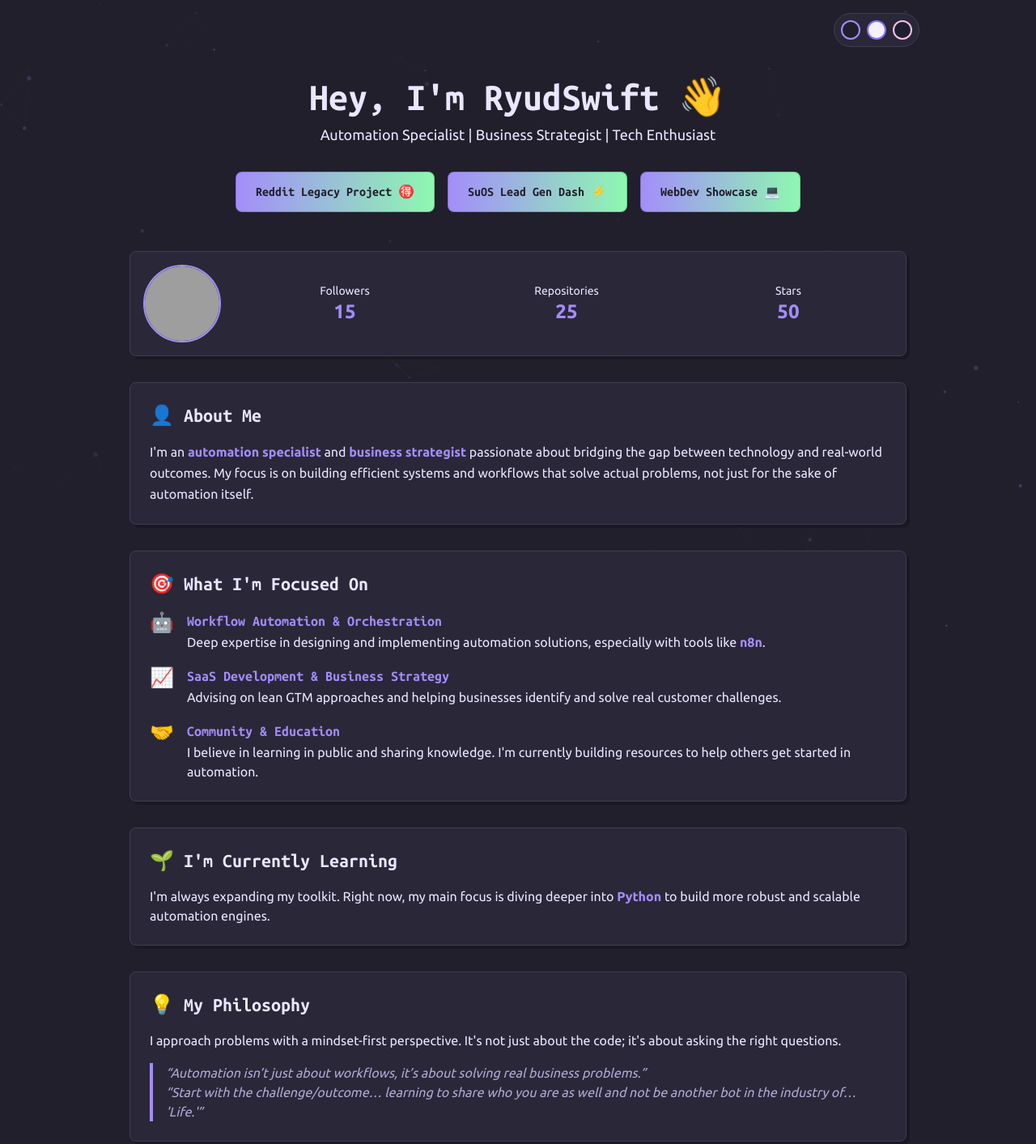
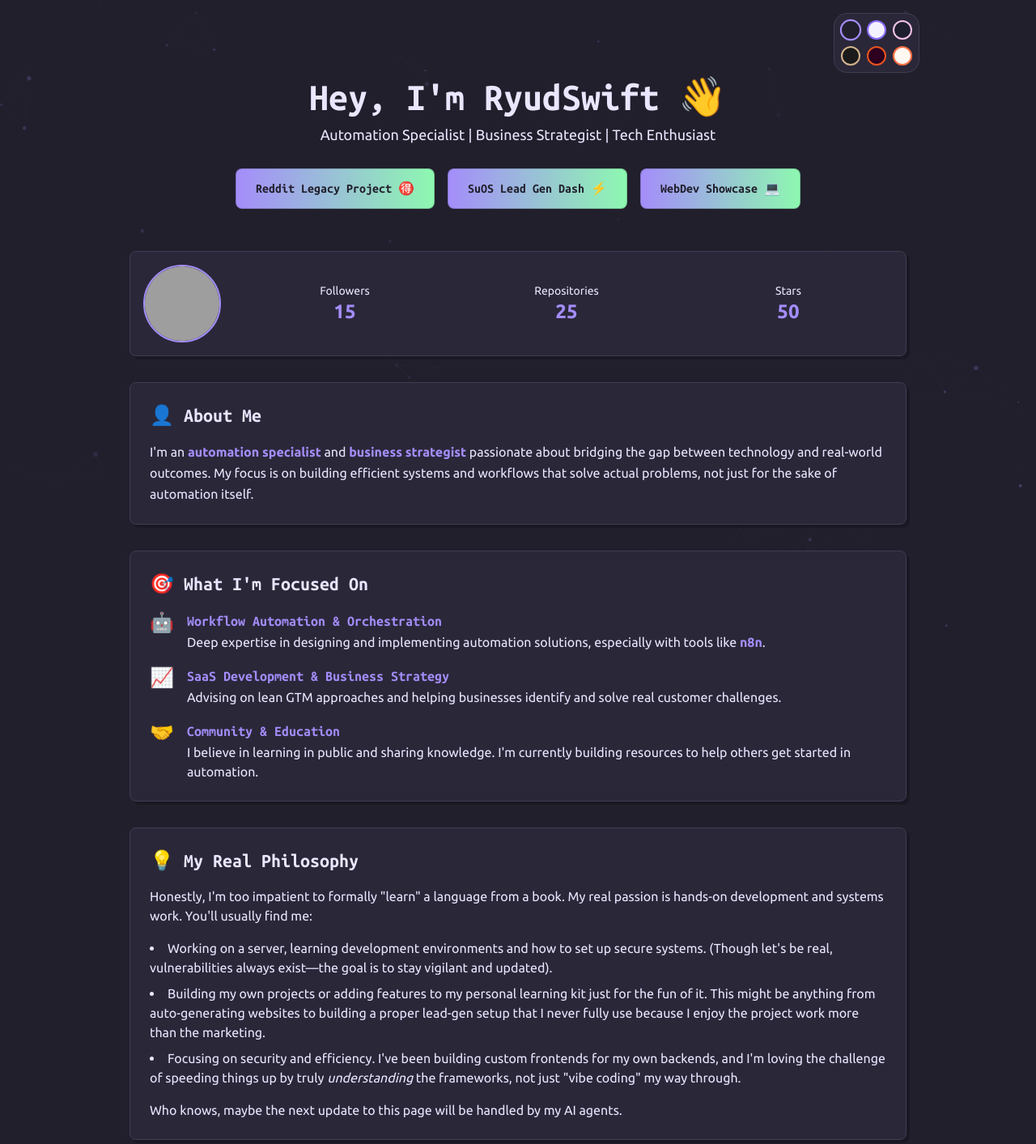
Before and after one commit to ryudswift/Profile, a plain HTML site: page index.html in a window 1280 px wide. Shown: the top 1413 px of the page at 81% size. Drawn offline with nearby package versions, Linux system fonts and the light colour scheme; grey boxes are pictures that could not be loaded.

Commit message:
Update index.html
complete update of page
with setting of theme

```diff
--- a/index.html
+++ b/index.html
@@ -3,13 +3,21 @@
 <head>
     <meta charset="UTF-8">
     <meta name="viewport" content="width=device-width, initial-scale=1.0">
-    <title>RyudSwift - v1.07 Multi-Theme</title>
+    <title>RyudSwift - v1.10 Multi-Theme</title>
     <script src="https://cdn.tailwindcss.com"></script>
     <script src="https://cdn.jsdelivr.net/npm/particles.js@2.0.0/particles.min.js"></script>
     <link rel="preconnect" href="https://fonts.googleapis.com">
     <link rel="preconnect" href="https://fonts.gstatic.com" crossorigin>
     <link href="https://fonts.googleapis.com/css2?family=Ubuntu:wght@400;500;700&family=Ubuntu+Mono:wght@400;700&display=swap" rel="stylesheet">
     <style>
+        /* ---
+         * Changelog v1.10
+         * - Applied the advanced 3D tilt and shine effect to the GitHub Profile Badge.
+         * - Updated JavaScript to control the new badge effects on mouse movement.
+         * - Merged and updated the 'Currently Learning' and 'Philosophy' sections with new content.
+         * - Ensured all new effects and content are compatible with all six themes.
+        --- */
+
         /* --- Theme Definitions --- */
         :root {
             /* Default Theme: Pastel Terminal (Darker) */
@@ -26,12 +34,12 @@
         }
 
         .theme-pastel-light {
-            --bg-dark: #F4F1FF; /* Light Lavender White */
+            --bg-dark: #F4F1FF;
             --bg-card: #FFFFFF;
-            --text-main: #2C2A3A; /* Deep Purple Text */
+            --text-main: #2C2A3A;
             --text-muted: #5e5a7b;
-            --highlight-primary: #8A6DFF; /* Brighter Lavender */
-            --highlight-secondary: #00C6AE; /* Brighter Mint */
+            --highlight-primary: #8A6DFF;
+            --highlight-secondary: #00C6AE;
             --border-color: #e0d9ff;
             --shadow-color: rgba(0,0,0,0.1);
             --particle-color: #8A6DFF;
@@ -39,16 +47,55 @@
         }
 
         .theme-fruity-catppuccin {
-            --bg-dark: #1E1E2E; /* Catppuccin Mocha Base */
+            --bg-dark: #1E1E2E;
             --bg-card: #181825;
-            --text-main: #CDD6F4; /* Text */
-            --text-muted: #A6ADC8; /* Subtext */
-            --highlight-primary: #F5C2E7; /* Pink */
-            --highlight-secondary: #A6E3A1; /* Green */
+            --text-main: #CDD6F4;
+            --text-muted: #A6ADC8;
+            --highlight-primary: #F5C2E7;
+            --highlight-secondary: #A6E3A1;
             --border-color: #313244;
             --shadow-color: rgba(0,0,0,0.2);
             --particle-color: #F5C2E7;
             --particle-line-color: #45475A;
+        }
+
+        .theme-original-blue {
+            --bg-dark: #1a1a1a;
+            --bg-card: #2c2c2c;
+            --text-main: #f5f5dc;
+            --text-muted: #cccccc;
+            --highlight-primary: #d2b48c; /* Tan */
+            --highlight-secondary: #87ceeb; /* Sky Blue */
+            --border-color: #444;
+            --shadow-color: rgba(0,0,0,0.4);
+            --particle-color: #d2b48c;
+            --particle-line-color: #444;
+        }
+
+        .theme-ubuntu {
+            --bg-dark: #2c001e; /* Deep Aubergine */
+            --bg-card: #3b142f;
+            --text-main: #f2f2f2;
+            --text-muted: #d9d9d9;
+            --highlight-primary: #E95420; /* Ubuntu Orange */
+            --highlight-secondary: #dd4814;
+            --border-color: #58334d;
+            --shadow-color: rgba(0,0,0,0.3);
+            --particle-color: #E95420;
+            --particle-line-color: #58334d;
+        }
+
+        .theme-light-fruity {
+            --bg-dark: #FFF9F2; /* Creamy White */
+            --bg-card: #FFFFFF;
+            --text-main: #5D4037; /* Brown */
+            --text-muted: #795548;
+            --highlight-primary: #FF7043; /* Deep Orange */
+            --highlight-secondary: #FFCA28; /* Amber */
+            --border-color: #FFCCBC;
+            --shadow-color: rgba(0,0,0,0.1);
+            --particle-color: #FF7043;
+            --particle-line-color: #FFCCBC;
         }
 
         body {
@@ -88,7 +135,7 @@
             overflow: hidden;
             box-shadow: 4px 4px 0px 0px var(--shadow-color);
         }
-        .animated-card:hover {
+        .animated-card:not(#github-profile-badge):hover {
             transform: translateY(-5px) translateX(-2px);
             box-shadow: 6px 6px 0px 0px var(--shadow-color);
             border-color: var(--highlight-primary);
@@ -104,7 +151,7 @@
             opacity: 0.1;
             transition: left 0.8s ease;
         }
-        .animated-card:hover::before {
+        .animated-card:not(#github-profile-badge):hover::before {
             left: 100%;
         }
 
@@ -113,10 +160,14 @@
         main > .animated-card:nth-of-type(3) { animation-delay: 0.6s; }
         main > .animated-card:nth-of-type(4) { animation-delay: 0.8s; }
         main > .animated-card:nth-of-type(5) { animation-delay: 1.0s; }
-        main > .animated-card:nth-of-type(6) { animation-delay: 1.2s; }
-        main > .animated-card:nth-of-type(7) { animation-delay: 1.4s; }
 
         @keyframes fadeIn { to { opacity: 1; transform: translateY(0); } }
+
+        @keyframes float {
+            0% { transform: translateY(0px); }
+            50% { transform: translateY(-8px); }
+            100% { transform: translateY(0px); }
+        }
 
         .icon {
             font-size: 1.5rem;
@@ -153,27 +204,53 @@
             background-image: linear-gradient(to right, var(--highlight-primary) 0%, var(--highlight-secondary) 51%, var(--highlight-primary) 100%);
             background-size: 200% auto;
             transition: all 0.3s ease-out;
-            transform-style: preserve-3d;
             border: 1px solid rgba(0,0,0,0.2);
+            animation: float 4s ease-in-out infinite;
         }
         .cta-button:hover {
             background-position: right center;
-            transform: scale(1.05) rotateX(10deg) rotateY(-5deg);
-            box-shadow: 0 15px 25px rgba(0,0,0,0.3);
+            transform: scale(1.05) translateY(-2px);
+            box-shadow: 0 10px 20px rgba(0,0,0,0.25);
+            animation-play-state: paused;
+        }
+
+        /* --- 3D Profile Badge --- */
+        #github-profile-badge {
+            transform-style: preserve-3d;
+            transition: transform 0.1s ease-out;
+        }
+        #github-profile-badge .shine-overlay {
+            position: absolute;
+            top: 0; left: 0;
+            width: 100%; height: 100%;
+            border-radius: 0.5rem;
+            background: radial-gradient(circle at var(--x, 50%) var(--y, 50%), rgba(255, 255, 255, 0.2), transparent 40%);
+            opacity: 0;
+            transition: opacity 0.3s ease-in-out;
+            pointer-events: none;
+        }
+        #github-profile-badge:hover .shine-overlay {
+            opacity: 1;
         }
 
         /* --- Theme Switcher --- */
-        .theme-switcher {
+        .theme-switcher-container {
             position: absolute;
             top: 1rem;
             right: 1rem;
             display: flex;
+            flex-direction: column;
             gap: 0.5rem;
             background-color: var(--bg-card);
             padding: 0.5rem;
-            border-radius: 99px;
+            border-radius: 1rem;
             border: 1px solid var(--border-color);
             z-index: 10;
+        }
+        .theme-switcher-row {
+            display: flex;
+            gap: 0.5rem;
+            justify-content: center;
         }
         .theme-button {
             width: 1.5rem;
@@ -181,14 +258,18 @@
             border-radius: 50%;
             cursor: pointer;
             border: 2px solid transparent;
-            transition: border-color 0.3s ease;
+            transition: all 0.3s ease;
         }
         .theme-button.active {
             border-color: var(--highlight-secondary);
+            transform: scale(1.1);
         }
-        #theme-pastel-terminal { background-color: #211F2C; border-color: #A48DFA; }
-        #theme-pastel-light { background-color: #F4F1FF; border-color: #8A6DFF; }
-        #theme-fruity-catppuccin { background-color: #1E1E2E; border-color: #F5C2E7; }
+        #theme-pastel-terminal { background-color: #211F2C; border: 2px solid #A48DFA; }
+        #theme-pastel-light { background-color: #F4F1FF; border: 2px solid #8A6DFF; }
+        #theme-fruity-catppuccin { background-color: #1E1E2E; border: 2px solid #F5C2E7; }
+        #theme-original-blue { background-color: #1a1a1a; border: 2px solid #d2b48c; }
+        #theme-ubuntu { background-color: #2c001e; border: 2px solid #E95420; }
+        #theme-light-fruity { background-color: #FFF9F2; border: 2px solid #FF7043; }
 
     </style>
 </head>
@@ -198,10 +279,17 @@
     <div class="content-wrapper container mx-auto p-4 md:p-8 max-w-5xl">
 
         <!-- Theme Switcher -->
-        <div class="theme-switcher">
-            <button id="theme-pastel-terminal" class="theme-button active" data-theme="theme-pastel-terminal" title="Pastel Terminal"></button>
-            <button id="theme-pastel-light" class="theme-button" data-theme="theme-pastel-light" title="Pastel Light"></button>
-            <button id="theme-fruity-catppuccin" class="theme-button" data-theme="theme-fruity-catppuccin" title="Fruity Catppuccin"></button>
+        <div class="theme-switcher-container">
+            <div class="theme-switcher-row">
+                <button id="theme-pastel-terminal" class="theme-button" data-theme="theme-pastel-terminal" title="Pastel Terminal"></button>
+                <button id="theme-pastel-light" class="theme-button" data-theme="theme-pastel-light" title="Pastel Light"></button>
+                <button id="theme-fruity-catppuccin" class="theme-button" data-theme="theme-fruity-catppuccin" title="Fruity Catppuccin"></button>
+            </div>
+            <div class="theme-switcher-row">
+                <button id="theme-original-blue" class="theme-button" data-theme="theme-original-blue" title="Original Blue"></button>
+                <button id="theme-ubuntu" class="theme-button" data-theme="theme-ubuntu" title="Ubuntu"></button>
+                <button id="theme-light-fruity" class="theme-button" data-theme="theme-light-fruity" title="Light & Fruity"></button>
+            </div>
         </div>
 
         <!-- Header -->
@@ -223,7 +311,8 @@
 
         <main class="space-y-8">
             <!-- GitHub Profile Card -->
-            <section class="animated-card p-4">
+            <section id="github-profile-badge" class="animated-card p-4">
+                <div class="shine-overlay"></div>
                 <div class="flex flex-col sm:flex-row items-center space-y-4 sm:space-y-0 sm:space-x-6">
                     <div class="flex-shrink-0">
                         <img class="w-24 h-24 rounded-full border-2" style="border-color: var(--highlight-primary);" src="https://github.com/ryudswift.png" alt="RyudSwift GitHub Avatar" onerror="this.onerror=null;this.src='https://placehold.co/96x96/383549/EAE6FF?text=RS';">
@@ -281,20 +370,20 @@
                 </div>
             </section>
 
-            <!-- Currently Learning -->
+            <!-- New Philosophy Section -->
             <section class="animated-card">
-                <h2 class="text-2xl font-bold mb-4 flex items-center"><span class="icon">🌱</span> I'm Currently Learning</h2>
+                <h2 class="text-2xl font-bold mb-4 flex items-center"><span class="icon">💡</span> My Real Philosophy</h2>
+                <p class="text-muted mb-4">
+                    Honestly, I'm too impatient to formally "learn" a language from a book. My real passion is hands-on development and systems work. You'll usually find me:
+                </p>
+                <ul class="list-disc list-inside text-muted space-y-2 mb-4">
+                    <li>Working on a server, learning development environments and how to set up secure systems. (Though let's be real, vulnerabilities always exist—the goal is to stay vigilant and updated).</li>
+                    <li>Building my own projects or adding features to my personal learning kit just for the fun of it. This might be anything from auto-generating websites to building a proper lead-gen setup that I never fully use because I enjoy the project work more than the marketing.</li>
+                    <li>Focusing on security and efficiency. I've been building custom frontends for my own backends, and I'm loving the challenge of speeding things up by truly <em>understanding</em> the frameworks, not just "vibe coding" my way through.</li>
+                </ul>
                 <p class="text-muted">
-                    I'm always expanding my toolkit. Right now, my main focus is diving deeper into <span class="highlight">Python</span> to build more robust and scalable automation engines.
+                    Who knows, maybe the next update to this page will be handled by my AI agents.
                 </p>
-            </section>
-
-            <!-- My Philosophy -->
-            <section class="animated-card">
-                <h2 class="text-2xl font-bold mb-4 flex items-center"><span class="icon">💡</span> My Philosophy</h2>
-                <p class="mb-4 text-muted">I approach problems with a mindset-first perspective. It's not just about the code; it's about asking the right questions.</p>
-                <blockquote>“Automation isn’t just about workflows, it’s about solving real business problems.”</blockquote>
-                <blockquote>“Start with the challenge/outcome… learning to share who you are as well and not be another bot in the industry of… 'Life.'”</blockquote>
             </section>
 
             <!-- GitHub Stats -->
@@ -324,23 +413,30 @@
 
     <script>
         document.addEventListener('DOMContentLoaded', function () {
-            let currentParticles = null;
-
             const themes = {
                 'theme-pastel-terminal': {
-                    particleColor: '#A48DFA',
-                    lineColor: '#403d52',
+                    particleColor: '#A48DFA', lineColor: '#403d52',
                     statsTheme: 'catppuccin_dark&title_color=A48DFA&text_color=EAE6FF&icon_color=8DFAAF'
                 },
                 'theme-pastel-light': {
-                    particleColor: '#8A6DFF',
-                    lineColor: '#d1c6ff',
+                    particleColor: '#8A6DFF', lineColor: '#d1c6ff',
                     statsTheme: 'default&title_color=8A6DFF&text_color=2C2A3A&icon_color=00C6AE'
                 },
                 'theme-fruity-catppuccin': {
-                    particleColor: '#F5C2E7',
-                    lineColor: '#45475A',
+                    particleColor: '#F5C2E7', lineColor: '#45475A',
                     statsTheme: 'catppuccin_mocha&title_color=F5C2E7&text_color=CDD6F4&icon_color=A6E3A1'
+                },
+                'theme-original-blue': {
+                    particleColor: '#d2b48c', lineColor: '#444',
+                    statsTheme: 'transparent&hide_border=true&title_color=d2b48c&text_color=f5f5dc&icon_color=87ceeb'
+                },
+                'theme-ubuntu': {
+                    particleColor: '#E95420', lineColor: '#58334d',
+                    statsTheme: 'dark&title_color=E95420&text_color=f2f2f2&icon_color=dd4814'
+                },
+                'theme-light-fruity': {
+                    particleColor: '#FF7043', lineColor: '#FFCCBC',
+                    statsTheme: 'default&title_color=FF7043&text_color=5D4037&icon_color=FFCA28'
                 }
             };
 
@@ -360,11 +456,7 @@
                         "line_linked": { "enable": true, "distance": 150, "color": themes[theme].lineColor, "opacity": 0.2, "width": 1 },
                         "move": { "enable": true, "speed": 1, "direction": "none", "out_mode": "out" }
                     },
-                    "interactivity": {
-                        "detect_on": "canvas",
-                        "events": { "onhover": { "enable": true, "mode": "grab" }, "onclick": { "enable": false }, "resize": true },
-                        "modes": { "grab": { "distance": 140, "line_linked": { "opacity": 0.5 } } }
-                    },
+                    "interactivity": { "detect_on": "canvas", "events": { "onhover": { "enable": true, "mode": "grab" }, "onclick": { "enable": false }, "resize": true }, "modes": { "grab": { "distance": 140, "line_linked": { "opacity": 0.5 } } } },
                     "retina_detect": true
                 });
             }
@@ -379,7 +471,6 @@
                 document.documentElement.className = themeName;
                 localStorage.setItem('ryudswift-theme', themeName);
 
-                // Update active button
                 document.querySelectorAll('.theme-button').forEach(btn => {
                     btn.classList.toggle('active', btn.dataset.theme === themeName);
                 });
@@ -388,16 +479,39 @@
                 loadGitHubStats(themeName);
             }
 
-            const themeSwitcher = document.querySelector('.theme-switcher');
-            themeSwitcher.addEventListener('click', (e) => {
-                if (e.target.classList.contains('theme-button')) {
+            document.querySelectorAll('.theme-button').forEach(button => {
+                button.addEventListener('click', (e) => {
                     setTheme(e.target.dataset.theme);
-                }
+                });
             });
 
-            // Load saved theme or default
             const savedTheme = localStorage.getItem('ryudswift-theme') || 'theme-pastel-terminal';
             setTheme(savedTheme);
+
+            // --- 3D Profile Badge Logic ---
+            const badge = document.getElementById('github-profile-badge');
+            if (badge) {
+                const shine = badge.querySelector('.shine-overlay');
+
+                badge.addEventListener('mousemove', (e) => {
+                    const { width, height, left, top } = badge.getBoundingClientRect();
+                    const x = e.clientX - left;
+                    const y = e.clientY - top;
+                    const rotateX = -((y - height / 2) / height * 12).toFixed(2);
+                    const rotateY = ((x - width / 2) / width * 12).toFixed(2);
+
+                    badge.style.transform = `perspective(1000px) rotateX(${rotateX}deg) rotateY(${rotateY}deg) scale(1.02)`;
+
+                    if (shine) {
+                        shine.style.setProperty('--x', `${x}px`);
+                        shine.style.setProperty('--y', `${y}px`);
+                    }
+                });
+
+                badge.addEventListener('mouseleave', () => {
+                    badge.style.transform = 'perspective(1000px) rotateX(0deg) rotateY(0deg) scale(1)';
+                });
+            }
         });
     </script>
 </body>
```
